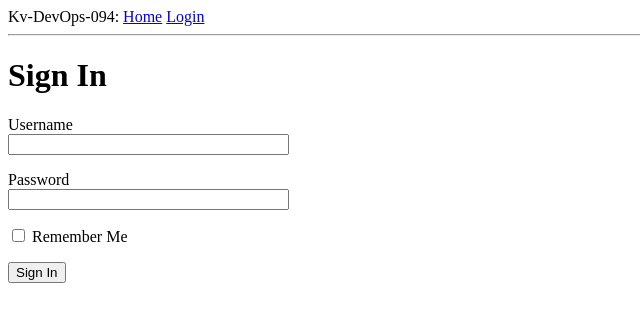
After one commit to pashkadez/frontend, a Flask app: page /login in a window 1280 px wide. The commit adds this page. Shown: the top 322 px of the page, without its empty margins (0-640 px from the left). Run offline with Flask 2, Linux system fonts and the light colour scheme.

Commit message:
Add login html page and route

```diff
--- a/app/routes.py
+++ b/app/routes.py
@@ -1,5 +1,6 @@
 from flask import render_template
 from app import app
+from app.forms import LoginForm
 
 
 # @app.before_request
@@ -15,3 +16,9 @@ from app import app
 def index():
     user = {'username': 'Oleksii'}
     return render_template("index.html", title="Kv-DevOps-094", user=user)
+
+
+@app.route("/login")
+def login():
+    form = LoginForm()
+    return render_template("login.html", Title="Sign In", form=form)
--- a/app/templates/base.html
+++ b/app/templates/base.html
@@ -8,7 +8,10 @@
       {% endif %}
     </head>
     <body>
-        <div>Kv-DevOps-094: <a href="/index">Home</a></div>
+        <div>Kv-DevOps-094:
+            <a href="/index">Home</a>
+            <a href="/login">Login</a>
+        </div>
         <hr>
         {% block content %}{% endblock %}
     </body>
--- /dev/null
+++ b/app/templates/login.html
@@ -0,0 +1,18 @@
+{% extends "base.html" %}
+
+{% block content %}
+    <h1>Sign In</h1>
+    <form action="" method="post" novalidate>
+        {{ form.hidden_tag() }}
+        <p>
+            {{ form.username.label }}<br>
+            {{ form.username(size=32) }}
+        </p>
+        <p>
+            {{ form.password.label }}<br>
+            {{ form.password(size=32) }}
+        </p>
+        <p>{{ form.remember_me() }} {{ form.remember_me.label }}</p>
+        <p>{{ form.submit() }}</p>
+    </form>
+{% endblock %}
```
